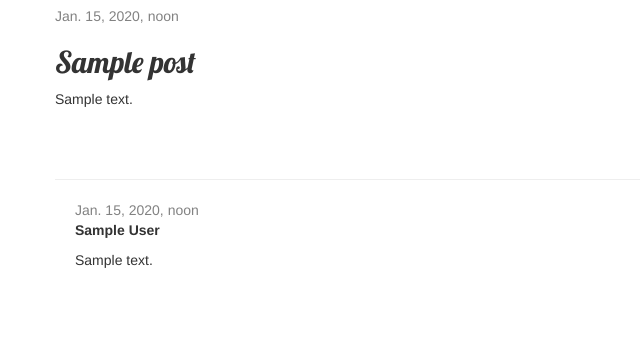
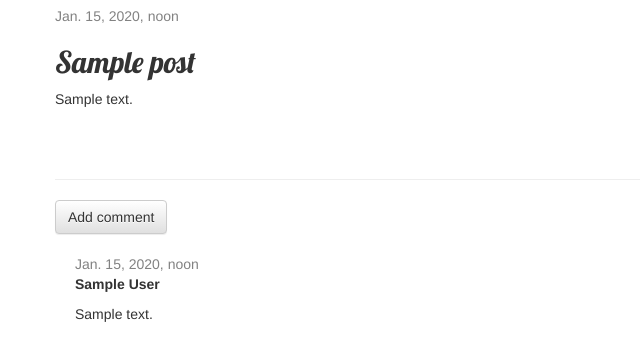
Before and after one commit to FarinHeiT/my-first-blog, a Django app: page /post/1/ in a window 1280 px wide. Shown: the part 138-499 px from the top of the page, without its empty margins (0-640 px from the left). Run offline with Django 3.2, Linux system fonts and the light colour scheme; tables that the repository leaves empty hold one stand-in row (values such as "Sample post"); some libraries are stand-ins or nearby versions.

Commit message:
Added buttons for approval\deleting comments, form for adding comments

```diff
--- a/blog/models.py
+++ b/blog/models.py
@@ -16,6 +16,9 @@ class Post(models.Model):
     def __str__(self):
         return self.title
 
+    def approved_comments(self):
+        return self.comments.filter(approved_comment=True)
+
 
 class Comment(models.Model):
     post = models.ForeignKey('blog.Post', on_delete=models.CASCADE, related_name='comments')
--- a/blog/templates/blog/post_detail.html
+++ b/blog/templates/blog/post_detail.html
@@ -17,12 +17,21 @@
         <p>{{ post.text|linebreaksbr }}</p>
     </div>
     <hr>
+    <a href="{% url 'add_comment_to_post' pk=post.pk %}" class="btn btn-default">Add comment</a>
     {% for comment in post.comments.all %}
+      {% if user.is_authenticated or comment.approved_comment %}
       <div class="comment">
-        <div class="date">{{ comment.created_date }}</div>
+        <div class="date">
+          {{ comment.created_date }}
+          {% if not comment.approved_comment %}
+            <a href="{% url 'comment_remove' pk=comment.pk %}" class="btn btn-default"><span class="glyphicon glyphicon-remove"></span></a>
+            <a href="{% url 'comment_approve' pk=comment.pk %}" class="btn btn-default"><span class="glyphicon glyphicon-ok"></span></a>
+          {% endif %}
+        </div>
         <strong>{{ comment.author }}</strong>
         <p>{{ comment.text|linebreaks }}</p>
       </div>
+      {% endif %}
     {% empty %}
         <p>No comments here yet :(</p>
     {% endfor %}
--- a/blog/templates/blog/post_list.html
+++ b/blog/templates/blog/post_list.html
@@ -8,7 +8,7 @@
             </div>
             <h2><a href="{% url 'post_detail' pk=post.pk %}">{{ post.title }}</a></h2>
             <p>{{ post.text|linebreaksbr }}</p>
-            <a href="{% url 'post_detail' pk=post.pk %}">Comments: {{ post.comments.count }}</a>
+            <a href="{% url 'post_detail' pk=post.pk %}">Comments: {{ post.approved_comments.count }}</a>
         </div>
     {% endfor %}
 {% endblock %}
--- a/blog/urls.py
+++ b/blog/urls.py
@@ -9,4 +9,7 @@ urlpatterns = [
     path('drafts/', views.post_draft_list, name='post_draft_list'),
     path('post/<pk>/publish/0', views.post_publish, name='post_publish'),
     path('post/<pk>/remove/', views.post_remove, name='post_remove'),
+    path('post/<int:pk>/comment/', views.add_comment_to_post, name='add_comment_to_post'),
+    path('comment/<int:pk>/approve/', views.comment_approve, name='comment_approve'),
+    path('comment/<int:pk>/remove/', views.comment_remove, name='comment_remove'),
 ]
--- a/blog/views.py
+++ b/blog/views.py
@@ -1,8 +1,8 @@
 from django.shortcuts import render, get_object_or_404, redirect
 from django.contrib.auth.decorators import login_required
 from django.utils import timezone
-from .models import Post
-from .forms import PostForm
+from .models import Post, Comment
+from .forms import PostForm, CommentForm
 
 
 def post_list(request):
@@ -64,3 +64,31 @@ def post_remove(request, pk):
     post = get_object_or_404(Post, pk=pk)
     post.delete()
     return redirect('post_list')
+
+
+def add_comment_to_post(request, pk):
+    post = get_object_or_404(Post, pk=pk)
+    if request.method == 'POST':
+        form = CommentForm(request.POST)
+        if form.is_valid():
+            comment = form.save(commit=False)
+            comment.post = post
+            comment.save()
+            return redirect('post_detail', pk=post.pk)
+    else:
+        form = CommentForm()
+    return render(request, 'blog/add_comment_to_post.html', {'form': form})
+
+
+@login_required
+def comment_approve(request, pk):
+    comment = get_object_or_404(Comment, pk=pk)
+    comment.approve()
+    return redirect('post_detail', pk=comment.post.pk)
+
+
+@login_required
+def comment_remove(request, pk):
+    comment = get_object_or_404(Comment, pk=pk)
+    comment.delete()
+    return redirect('post_detail', pk=comment.post.pk)
```
Also changed, not shown: blog/forms.py (+7 -1 lines), blog/templates/blog/add_comment_to_post.html (added, +10 -0 lines).
